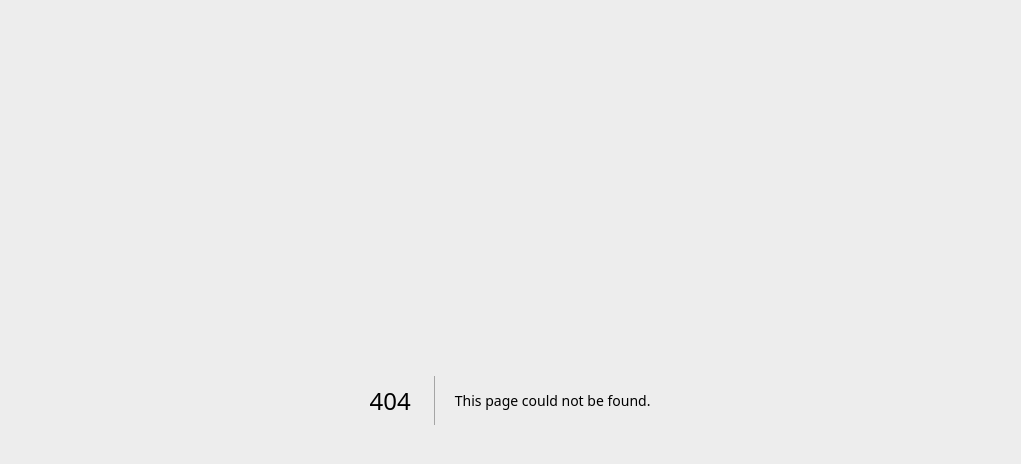
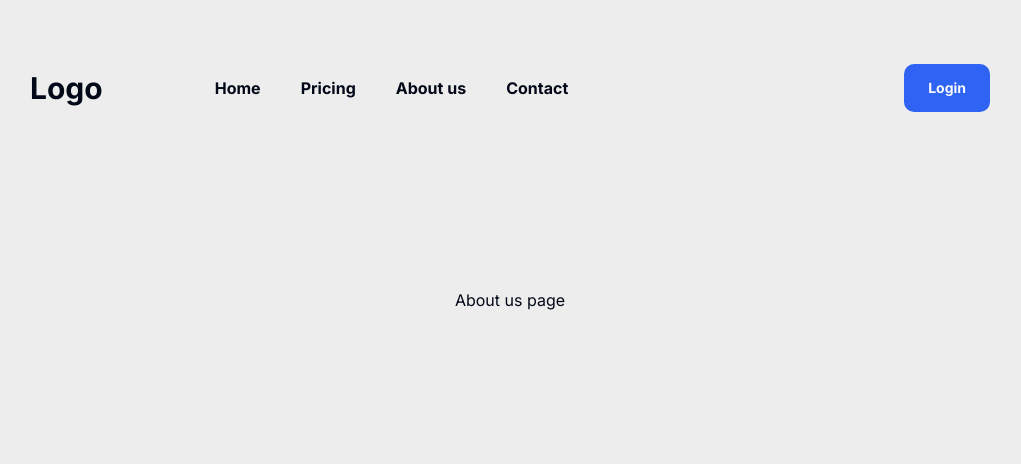
Before and after one commit to ErikOnd/dailyInsight, a Next.js app: page /aboutUs in a window 1280 px wide. Before the commit this address had no page. Shown: the top 464 px of the page, without its empty margins (130-1151 px from the left). Built offline with nearby package versions, Linux system fonts and the light colour scheme; no server answers.

Commit message:
navigation for desktop and some routing

```diff
--- /dev/null
+++ b/src/app/(routes)/aboutUs/page.tsx
@@ -0,0 +1,8 @@
+import React from "react";
+import Container from "@/components/ui/container";
+
+const AboutUs = () => {
+    return <Container>About us page</Container>;
+};
+
+export default AboutUs;
--- /dev/null
+++ b/src/app/(routes)/contact/page.tsx
@@ -0,0 +1,8 @@
+import React from "react";
+import Container from "@/components/ui/container";
+
+const Contact = () => {
+    return <Container>contact page</Container>;
+};
+
+export default Contact;
--- /dev/null
+++ b/src/app/(routes)/home/page.tsx
@@ -0,0 +1,8 @@
+import React from "react";
+import Container from "@/components/ui/container";
+
+const Home = () => {
+    return <Container>home page</Container>;
+};
+
+export default Home;
--- /dev/null
+++ b/src/app/(routes)/pricing/page.tsx
@@ -0,0 +1,8 @@
+import React from "react";
+import Container from "@/components/ui/container";
+
+const Pricing = () => {
+    return <Container>pricing page</Container>;
+};
+
+export default Pricing;
--- a/src/app/layout.tsx
+++ b/src/app/layout.tsx
@@ -3,6 +3,7 @@ import { Inter as FontSans } from "next/font/google";
 import { cn } from "@/lib/utils";
 import React from "react";
 import { UserProvider } from "@auth0/nextjs-auth0/client";
+import Navbar from "@/components/Navbar";
 
 const fontSans = FontSans({
     subsets: ["latin"],
@@ -19,6 +20,7 @@ export default function RootLayout({ children }: { children: React.ReactNode })
             </head>
             <UserProvider>
                 <body className={cn("min-h-screen bg-background font-sans antialiased", fontSans.variable)}>
+                    <Navbar />
                     {children}
                 </body>
             </UserProvider>
--- a/src/app/page.tsx
+++ b/src/app/page.tsx
@@ -1,9 +1,7 @@
 "use client";
 import Container from "@/components/ui/container";
-import Link from "next/link";
 import { Button } from "@/components/ui/button";
 import { useUser } from "@auth0/nextjs-auth0/client";
-import { redirect } from "next/navigation";
 
 export default function Home() {
     const { user } = useUser();
@@ -28,19 +26,7 @@ export default function Home() {
 
     return (
         <Container>
-            {user ? (
-                <>
-                    <p>Hello, {user.name}!</p>
-                    <Link href="/api/auth/logout">
-                        <Button>Logout</Button>
-                    </Link>
-                    <Button onClick={handleClick}>Send User Data To Be</Button>
-                </>
-            ) : (
-                <Link href="/api/auth/login">
-                    <Button>Login</Button>
-                </Link>
-            )}
+            <Button onClick={handleClick}>Send User Data To Be</Button>
         </Container>
     );
 }
--- /dev/null
+++ b/src/components/Navbar.tsx
@@ -0,0 +1,33 @@
+"use client";
+import React from "react";
+import Link from "next/link";
+import { Button } from "@/components/ui/button";
+import { useUser } from "@auth0/nextjs-auth0/client";
+
+const Navbar = () => {
+    const { user } = useUser();
+    return (
+        <div className="mx-auto flex max-w-5xl items-center justify-center px-4 py-16 align-middle sm:px-6 lg:px-8">
+            <div className="mr-28 text-3xl font-bold">Logo</div>
+            <div className="flex gap-10 font-bold">
+                <Link href="/home">Home</Link>
+                <Link href="/pricing">Pricing</Link>
+                <Link href="/aboutUs">About us</Link>
+                <Link href="/contact">Contact</Link>
+            </div>
+            <div className="ml-auto">
+                {user ? (
+                    <Link href="/api/auth/logout">
+                        <Button variant="ghost">Logout</Button>
+                    </Link>
+                ) : (
+                    <Link href="/api/auth/login">
+                        <Button variant="default">Login</Button>
+                    </Link>
+                )}
+            </div>
+        </div>
+    );
+};
+
+export default Navbar;
--- a/src/components/ui/container.tsx
+++ b/src/components/ui/container.tsx
@@ -7,8 +7,8 @@ type ContainerProps = {
 const Container = (props: ContainerProps) => {
     const { children } = props;
     return (
-        <div className={`mx-auto flex justify-center px-4 pt-28 sm:px-6 lg:px-8`}>
-            <div className={"flex max-w-5xl flex-col items-center justify-center space-y-4 sm:space-y-6 lg:space-y-8"}>
+        <div className="mx-auto flex justify-center px-4 pt-28 sm:px-6 lg:px-8">
+            <div className="flex max-w-5xl flex-col items-center justify-center space-y-4 sm:space-y-6 lg:space-y-8">
                 {children}
             </div>
         </div>
--- a/src/middleware.ts
+++ b/src/middleware.ts
@@ -17,5 +17,5 @@ export async function middleware(request: NextRequest) {
 }
 
 export const config = {
-    matcher: ["/profile"],
+    matcher: ["/profile", "/home", "/pricing", "/aboutUs", "/contact"],
 };
```
Also changed, not shown: src/app/(routes)/profile/page.tsx (renamed from src/app/profile/page.tsx).
